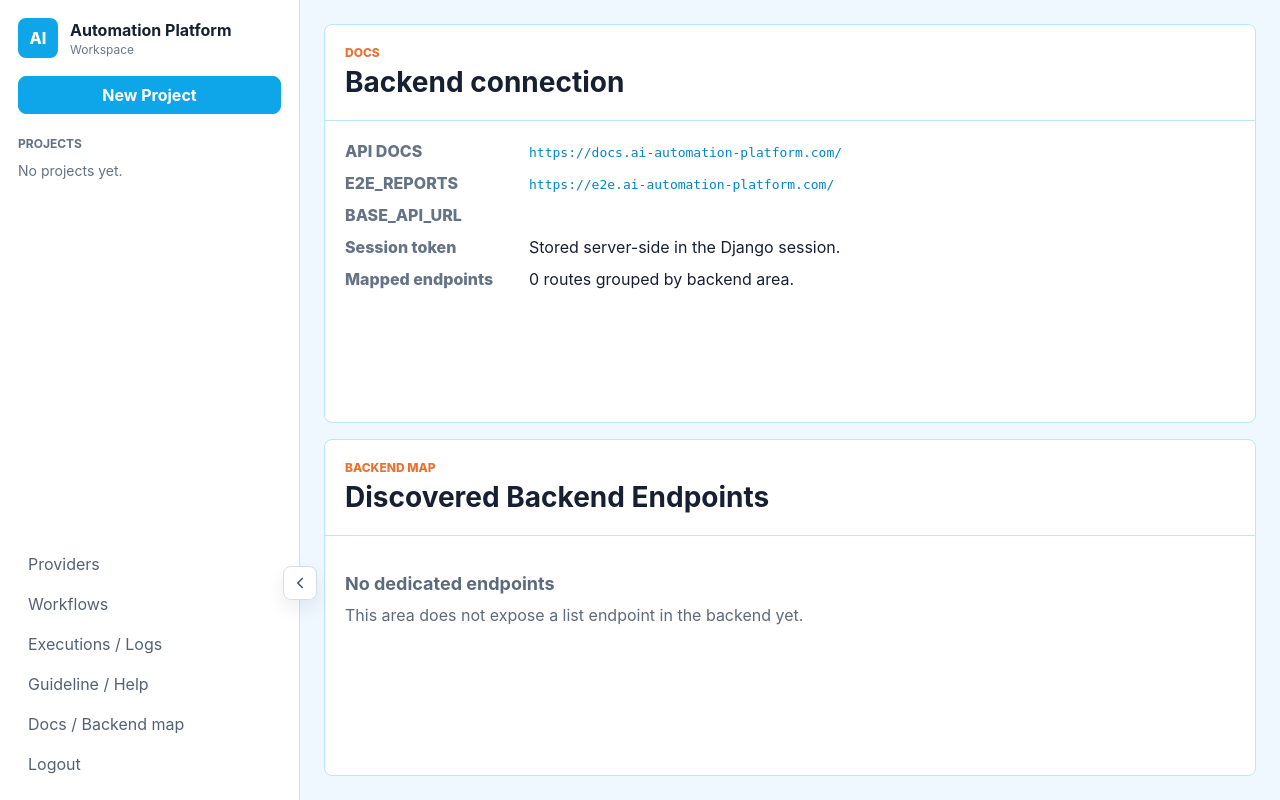
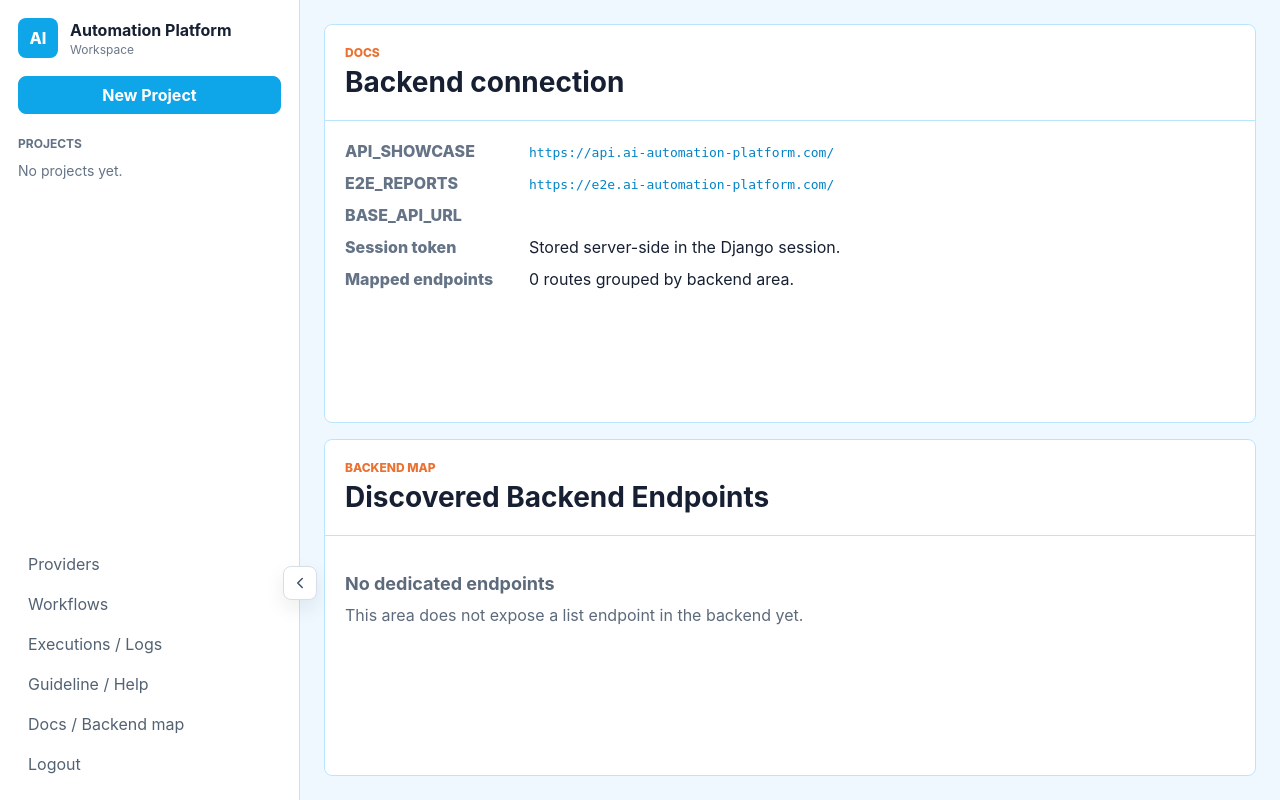
Before and after one commit to Anastasia-front/ai-platform-frontend, a Django app: template dashboard/templates/dashboard/utility/settings.html in a window 1280 px wide. Run offline with Django 5.2, Linux system fonts and the light colour scheme; the template is opened without the code that fills it, so the values that code supplies are empty.

Commit message:
Update link in settings page

```diff
--- a/dashboard/templates/dashboard/utility/settings.html
+++ b/dashboard/templates/dashboard/utility/settings.html
@@ -13,8 +13,8 @@
         </div>
         <dl class="settings-list">
             <div>
-                <dt>API DOCS</dt>
-                <dd><code><a href="https://docs.ai-automation-platform.com/" target="_blank" rel="noopener noreferrer">https://docs.ai-automation-platform.com/</a></code></dd>
+                <dt>API_SHOWCASE</dt>
+                <dd><code><a href="https://api.ai-automation-platform.com/" target="_blank" rel="noopener noreferrer">https://api.ai-automation-platform.com/</a></code></dd>
             </div>
             <div>
                 <dt>E2E_REPORTS</dt>
```
